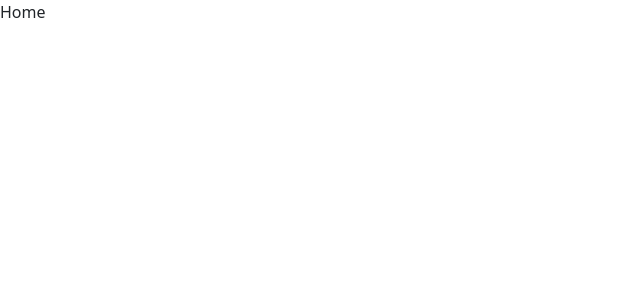
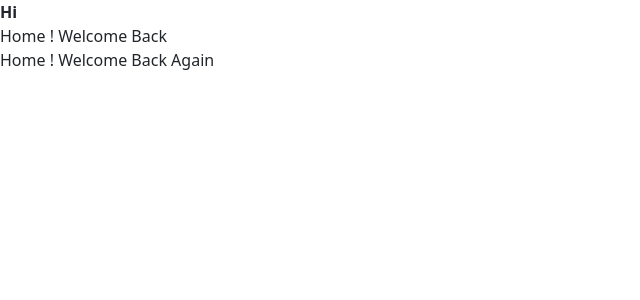
Before and after one commit to taiteng/PetVeller, a React (Vite) app in the folder client/: page /home in a window 1280 px wide. Shown: the top 300 px of the page, without its empty margins (0-640 px from the left). Built offline with nearby package versions, Linux system fonts and the light colour scheme.

Commit message:
Test Push

```diff
--- a/client/src/App.jsx
+++ b/client/src/App.jsx
@@ -9,13 +9,18 @@ import {BrowserRouter, Routes, Route} from 'react-router-dom';
 
 function App() {
   return (
+
     <div>
+      {/* Test push and commit by zc */}
+      <b>Hi</b>
       <BrowserRouter>
         <Routes>
           <Route path="/register" element={<Signup/>}></Route>
           <Route path="/login" element={<Login/>}></Route>
           <Route path="/home" element={<Home/>}></Route>
           <Route path="/admin" element={<Admin/>}></Route>
+          <Route path="/ZC" element={<Admin/>}></Route>
+
         </Routes>
       </BrowserRouter>
     </div>
--- a/client/src/Home.jsx
+++ b/client/src/Home.jsx
@@ -2,9 +2,13 @@ import { useState } from 'react';
 
 function Home(){
     return(
-        <div>
-            Home
-        </div>
+        <><div>
+            Home ! Welcome Back
+        </div><div>
+                Home ! Welcome Back Again
+            </div></>
+
+
     )
 }
 
```
